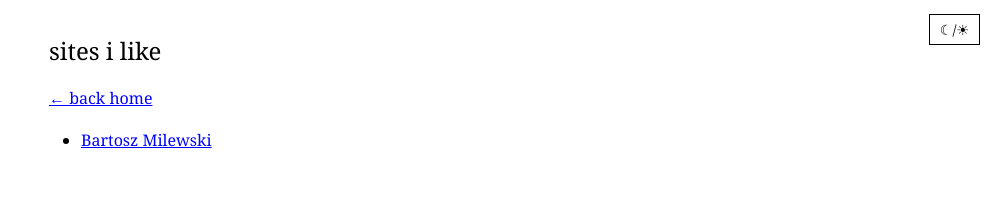
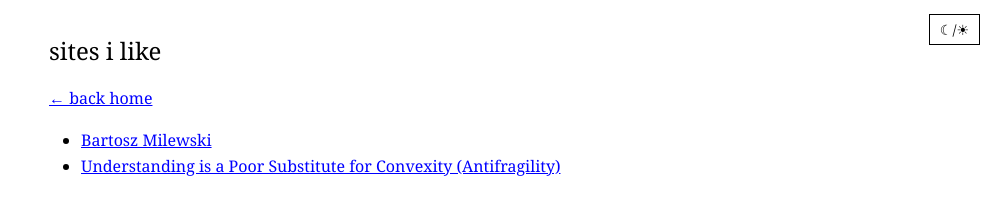
Before and after one commit to 0xWOLAND/website, an Astro site: page /sites in a window 1280 px wide. Shown: the whole page, without its empty margins (286-1280 px from the left). Built offline with nearby package versions, Linux system fonts and the light colour scheme; Astro itself is replaced by a stand-in of ours; some packages are replaced by stand-ins of ours.

Commit message:
Update sites.md

```diff
--- a/src/pages/sites.md
+++ b/src/pages/sites.md
@@ -9,3 +9,4 @@ layout: ../layouts/BaseLayout.astro
 [← back home](/)
 
 - [Bartosz Milewski](https://bartoszmilewski.com/)
+- [Understanding is a Poor Substitute for Convexity (Antifragility)](https://fooledbyrandomness.com/ConvexityScience.pdf)
```
